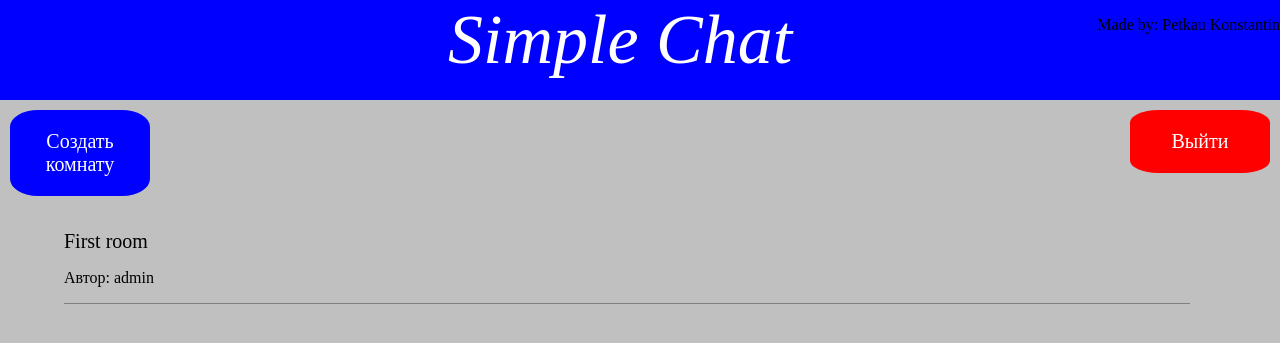
After one commit to Konstantin-Petkau/Simple_Chat, a Django app: page /rooms/list in a window 1280 px wide. The commit adds this page. Shown: the top 343 px of the page. Run offline with Django 3.2, Linux system fonts and the light colour scheme; data comes from the database, SQL or seed files in the repository; both versions use the stored data as it was after the commit.

Commit message:
version_6

```diff
--- a/chat/admin.py
+++ b/chat/admin.py
@@ -1,5 +1,7 @@
 from django.contrib import admin
-from .models import Letter
+from .models import Letter, Rooms, Letter_For_Room
 
 
 admin.site.register(Letter)
+admin.site.register(Rooms)
+admin.site.register(Letter_For_Room)
--- a/chat/models.py
+++ b/chat/models.py
@@ -17,3 +17,36 @@ class Letter(models.Model):
 
 	def __str__(self):
 		return str(self.date)
+
+
+class Rooms(models.Model):
+	author = models.ForeignKey(User, on_delete = models.CASCADE, verbose_name = 'Автор')
+	name = models.CharField(max_length = 100, verbose_name = 'Название')
+	date = models.DateTimeField(auto_now_add = True, verbose_name = 'Дата содания')
+
+
+	class Meta:
+		verbose_name = 'Комната'
+		verbose_name_plural = 'Комнаты'
+		ordering = ['-date']
+
+
+	def __str__(self):
+		return str(self.name)
+
+
+class Letter_For_Room(models.Model):
+	text = models.TextField(max_length = 600, verbose_name = 'Текст')
+	author = models.ForeignKey(User, on_delete = models.CASCADE, verbose_name = 'Автор')
+	date = models.DateTimeField(auto_now_add = True, verbose_name = 'Дата написания сообщения')
+	room = models.ForeignKey(Rooms, on_delete = models.CASCADE, verbose_name = 'Комната', null = True)
+
+
+	class Meta:
+		verbose_name = 'Сообщение для комнаты'
+		verbose_name_plural = 'Сообщения для комнат'
+		ordering = ['-date']
+
+
+	def __str__(self):
+		return str(self.date)
--- a/chat/urls.py
+++ b/chat/urls.py
@@ -6,7 +6,10 @@ app_name = 'chat'
 urlpatterns = [
 	path('', views.Main.as_view(), name = 'main'),
 	path('chat/', views.Chat.as_view(), name = 'chat'),
-	path('accounts/loggin/', views.ProjectLoginView.as_view(), name = 'loggin'),
-	path('accounts/register/', views.ProjectRegisterView.as_view(), name = 'register'),
+	path('accounts/loggin', views.ProjectLoginView.as_view(), name = 'loggin'),
+	path('accounts/register', views.ProjectRegisterView.as_view(), name = 'register'),
 	path('accounts/logout', views.ProjectLogoutView.as_view(), name = 'logout'),
+	path('rooms/list', views.List_Rooms.as_view(), name = 'rooms_list'),
+	path('rooms/new_room', views.Create_Room.as_view(), name = 'new_room'),
+	path('rooms/<int:id>', views.Room_Chat.as_view(), name = 'room_chat'),
 ]
--- a/chat/views.py
+++ b/chat/views.py
@@ -1,11 +1,11 @@
 from django.shortcuts import render
 from django.urls import reverse_lazy
 from django.contrib.auth.views import LoginView, LogoutView
-from .forms import Auth_Form, Register_Form, LetterForm
+from .forms import Auth_Form, Register_Form, LetterForm, Create_Room_Form, Create_Letter_For_Room
 from django.contrib.auth.models import User
 from django.views.generic.base import TemplateView
 from django.views.generic.edit import CreateView
-from .models import Letter
+from .models import Letter, Rooms, Letter_For_Room
 from django.contrib.auth.mixins import LoginRequiredMixin
 
 
@@ -57,3 +57,48 @@ class ProjectRegisterView(CreateView):
 '''Контроллер-класс для выхода из аккаунта '''
 class ProjectLogoutView(LogoutView):
 	next_page = '/'
+
+'''Контроллер-класс для отобржения списка комнат '''
+class List_Rooms(TemplateView):
+	template_name = 'rooms/list_for_rooms.html'
+
+
+	def get_context_data(self, *args, **kwargs):
+		context = super().get_context_data(**kwargs)
+		context['rooms'] = Rooms.objects.all()
+		return context
+
+'''Контроллер-класс для создания комнаты '''
+class Create_Room(CreateView):
+	model = Rooms
+	form_class = Create_Room_Form
+	success_url = '/rooms/list'
+	template_name = 'rooms/create_new_room.html'
+
+
+	def form_valid(self, form):
+		self.object = form.save(commit = False)
+		self.object.author = self.request.user
+		self.object.save()
+		return super().form_valid(form)
+
+
+class Room_Chat(LoginRequiredMixin, CreateView):
+	template_name = 'rooms/room_chat.html'
+	model = Letter_For_Room
+	form_class = Create_Letter_For_Room
+	success_url = '/'
+
+
+	def get_context_data(self, *args, **kwargs):
+		context = super().get_context_data(**kwargs)
+		context['letter'] = Letter_For_Room.objects.filter(room = Rooms.objects.get(id = 1))
+		return context
+
+
+	def form_valid(self, form):
+		self.object = form.save(commit = False)
+		self.object.author = self.request.user
+		self.object.room = Rooms.objects.get(id = 1)
+		self.object.save()
+		return super().form_valid(form)
--- a/static/style.css
+++ b/static/style.css
@@ -5,12 +5,13 @@ body{margin: 0; padding: 0; background-color: #C0C0C0}
 	width: 100%; height: 100px;
 	background-color: blue;
 }
-.main_div h1{
+.main_div a{
+	text-decoration: none;
 	font-style: italic;
 	color: white;
 	position: absolute;
-	top: 0px; left:40%;
-	font-size: 50px;
+	top: 0px; left:35%;
+	font-size: 70px;
 }
 .main_div p{position: absolute; top: 0; right: 0;}
 .main_buttons {
@@ -75,3 +76,41 @@ body{margin: 0; padding: 0; background-color: #C0C0C0}
 	width: 85%;
 	border-bottom: 0.5px solid gray;
 }
+.change_room_button{
+	text-decoration: none;
+	color: white;
+	font-size: 20px;
+	border-radius: 20%; background-color: green;
+	padding: 20px; width: 100px;
+	text-align: center;
+	position: absolute;
+	right:10px; top: 180px;
+}
+.room_list{
+	position:absolute;
+	top : 230px; left: 5%;
+	width: 88%;
+}
+.room_list_link{
+	text-decoration: none;
+	font-size: 20px;
+	color: black;
+}
+.room_list_div{
+	border-bottom: 1px solid gray;
+}
+.create_room_button{
+	text-decoration: none;
+	color: white;
+	font-size: 20px;
+	border-radius: 20%; background-color: blue;
+	padding: 20px; width: 100px;
+	text-align: center;
+	position: absolute;
+	left:10px; top: 110px;
+}
+.create_new_room_div{
+	position:absolute;
+	top : 200px; left: 25%;
+	height: 300px; width: 700px;
+}
--- a/template/chat.html
+++ b/template/chat.html
@@ -1,6 +1,7 @@
 {%extends "main.html"%}
 {%block content%}
 <a class = 'logout_chat_button' href = '{%url "chat:logout"%}'>Выйти</a>
+<a class = 'change_room_button' href = '{%url "chat:rooms_list"%}'>Список комнат</a>
 <div class = 'new_letter'>
 	<form method = 'POST'>
 		{%csrf_token%}
--- a/template/main.html
+++ b/template/main.html
@@ -7,7 +7,7 @@
 	<link rel="stylesheet" type='text/css' href='{% static "style.css" %}'>
 </head>
 <body>
-	<div class = 'main_div'><h1>Simple Chat</h1><p>Made by: Petkau Konstantin</p></div>
+	<div class = 'main_div'><a href = '{%url "chat:main"%}'>Simple Chat</a><p>Made by: Petkau Konstantin</p></div>
 	{%block content%}
 	<div class = 'main_buttons'>
 		<a class = 'account_button register_button'  href = '{%url "chat:register"%}'>Зарегистрироваться</a>
--- /dev/null
+++ b/template/rooms/list_for_rooms.html
@@ -0,0 +1,10 @@
+{%extends "main.html"%}
+{%block content%}
+	<a class = 'logout_chat_button' href = '{%url "chat:logout"%}'>Выйти</a>
+	<a class = 'create_room_button' href = '{%url "chat:new_room"%}'>Создать комнату</a>
+	<div class = 'room_list'>
+		{%for room in rooms%}
+			<div class = 'room_list_div'><a class = 'room_list_link' href = '{%url "chat:room_chat" room.id%}'>{{room.name}}</a><p>Автор: {{room.author}}</p></div><br>
+		{%endfor%}
+	</div>
+{%endblock%}
```
Also changed, not shown: chat/forms.py (+13 -1 lines), template/rooms/create_new_room.html (added, +10 -0 lines), template/rooms/room_chat.html (added, +21 -0 lines), chat/migrations/0002_letter_for_room_rooms.py (added), chat/migrations/0003_auto_20200602_2059.py (added), db.sqlite3.
